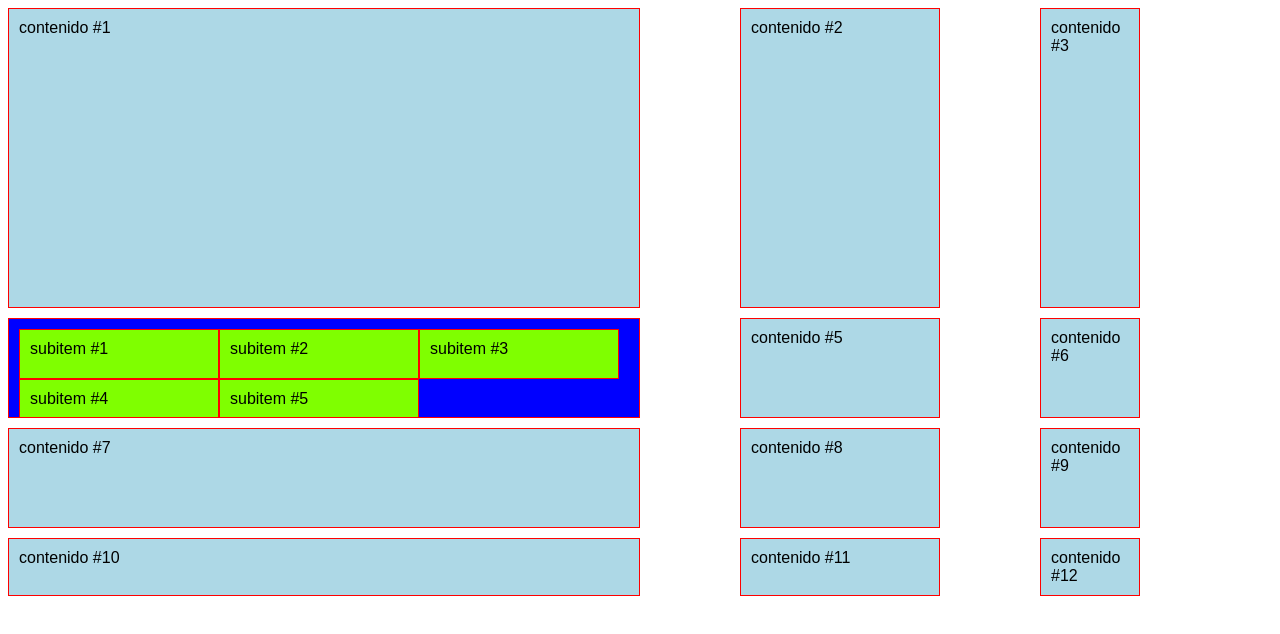
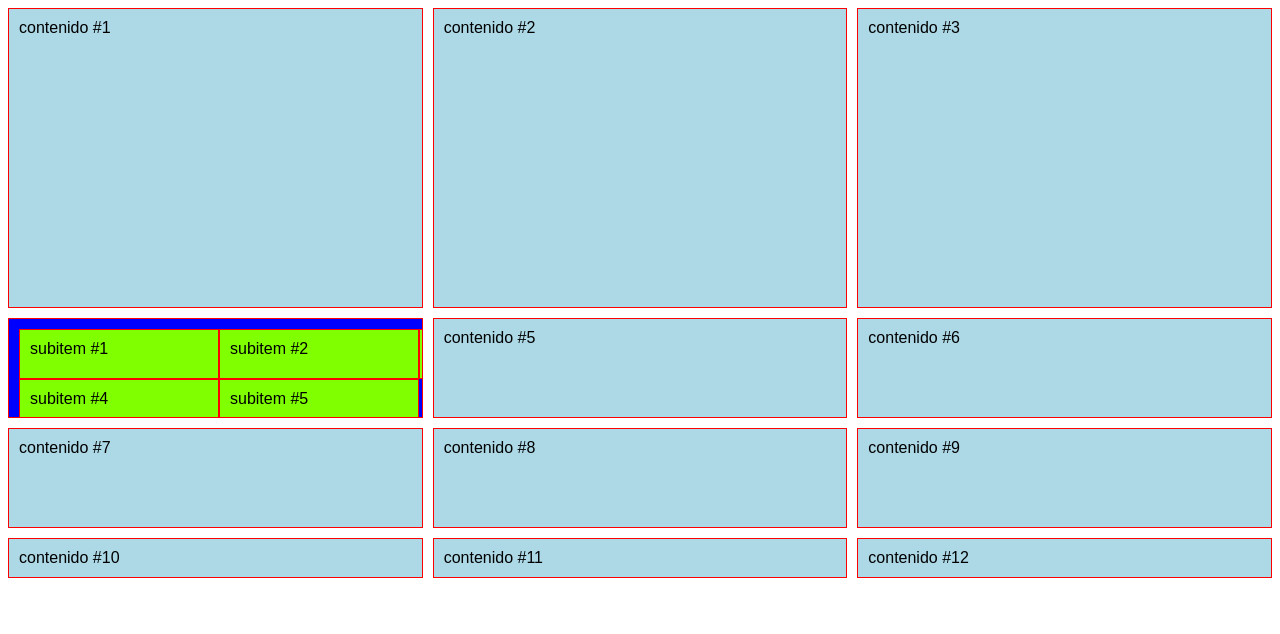
Before and after one commit to JuanDiegoJ/css-grid, a plain HTML site: page index.html in a window 1280 px wide. Drawn offline with Linux system fonts and the light colour scheme.

Commit message:
Repetidores

```diff
--- a/css/style.css
+++ b/css/style.css
@@ -7,11 +7,13 @@ body{
     /* grid-template-columns: 25% 50% 25%;
     grid-template-rows: 100%; */
     /* grid-template: filas/columnas; */
-    grid-template: 300px 100px 100px/ 50% 200px 100px;
+    /* grid-template: 300px 100px 100px/ repeat(4, 1fr); */
+    /* grid-template: 300px 100px 100px/ repeat(4, minmax(200px, 1fr)); */
+    grid-template: 300px 100px 100px/ minmax(200px, 1fr) 1fr 1fr;
     /* grid-column-gap: 10px;
     grid-row-gap: 10px; */
     /* grid-gap: Filas/columnas */
-    grid-gap: 10px 100px;
+    grid-gap: 10px;
 }
 
 .item{
```
